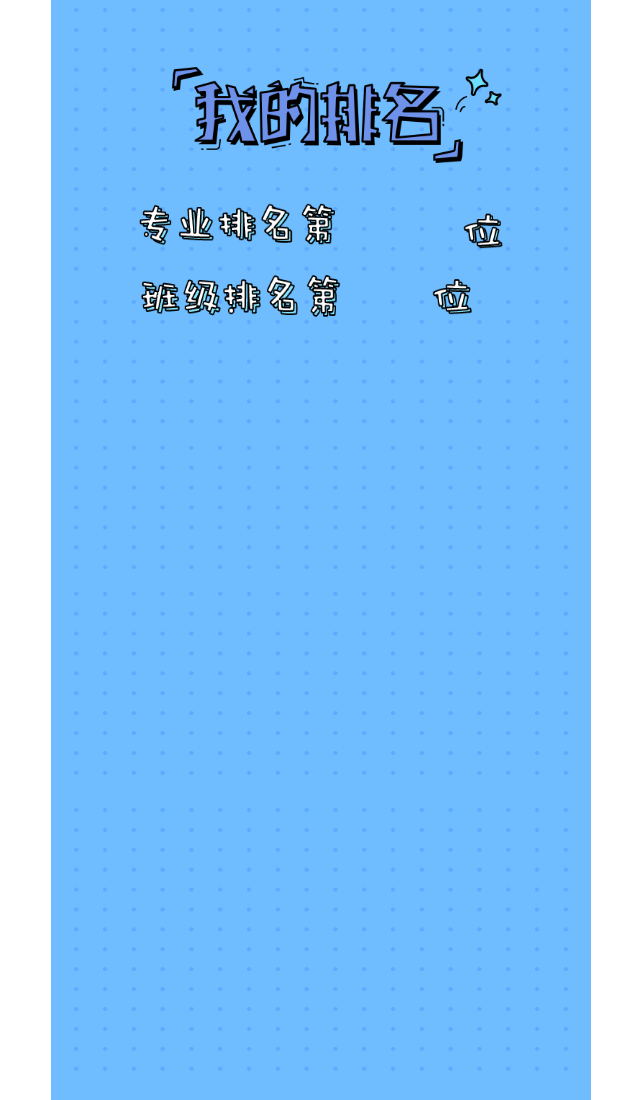
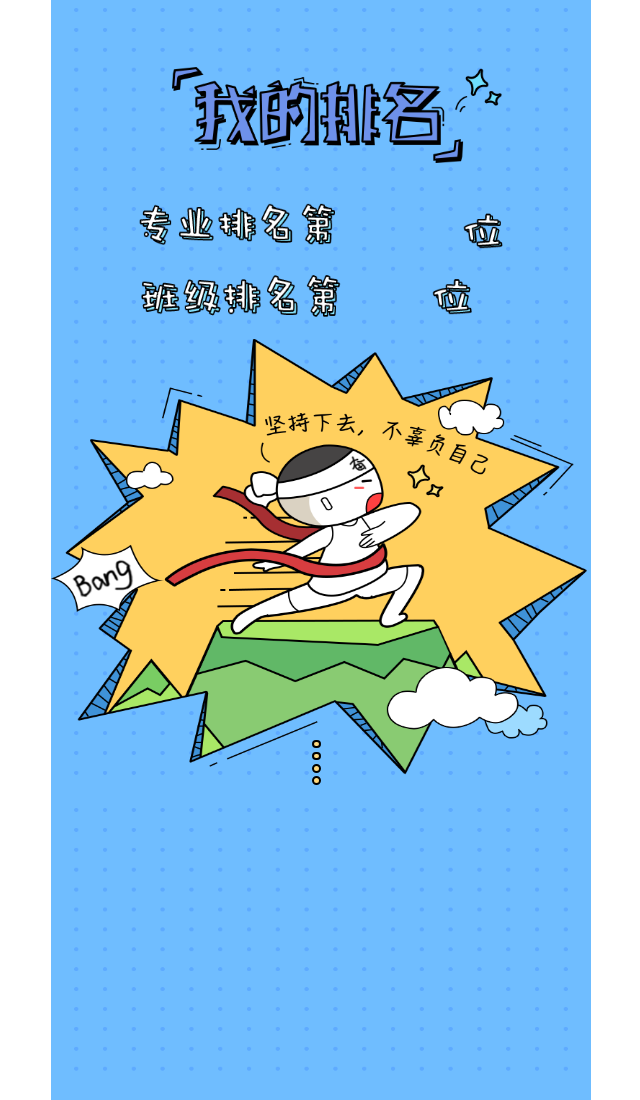
Before and after one commit to ZhqhLrb/result_summary, a plain HTML site: page index.html in a window 1280 px wide. Shown: the top 1100 px of the page, without its empty margins (319-959 px from the left). Drawn offline with Linux system fonts and the light colour scheme.

Commit message:
uptate: 排名完成 真的要睡觉了 = =

```diff
--- a/css/index.css
+++ b/css/index.css
@@ -57,3 +57,30 @@ h2 {
 .about-me .rank-detail {
   position: absolute;
 }
+.about-me .about-me-content {
+  height: 57.44%;
+  width: 100.66666667%;
+  margin-top: 0.26666667rem;
+  margin-left: auto;
+  margin-right: auto;
+}
+.about-me .about-me-content img {
+  height: 100%;
+  width: 100%;
+}
+.about-me .about-me-dots {
+  position: absolute;
+  left: 50%;
+  bottom: 0.28rem;
+  margin-left: -0.16rem;
+}
+.about-me .about-me-dots .dots {
+  display: block;
+  height: 0.16rem;
+  width: 0.16rem;
+  margin: 0.06666667rem auto 0 auto;
+  box-sizing: border-box;
+  background-color: #ffd97e;
+  border: 0.04rem solid #000;
+  border-radius: 100%;
+}
--- a/index.html
+++ b/index.html
@@ -30,6 +30,15 @@
                     <img src="img/bj.png" alt="">
                     <div class="rank-detail"></div>
                 </div>
+                <div class="about-me-content">
+                    <img src="img/logo.png" alt="">
+                </div>
+                <div class="about-me-dots">
+                    <i class="dots"></i>
+                    <i class="dots"></i>
+                    <i class="dots"></i>
+                    <i class="dots"></i>
+                </div>
             </div>
             <div class="swiper-slide"></div>
         </div>
--- a/js/index.js
+++ b/js/index.js
@@ -2,5 +2,28 @@ var mySwiper = new Swiper('.swiper-container', {
     direction: 'vertical',
     loop: false,
     height: window.innerHeight,
-    initialSlide: 1
+    initialSlide: 1,
+    speed: 500,
 });
+
+
+function judgeWidth () {
+    var dpr = window.dpr;
+    var width = window.innerWidth;
+    var title = $('.about-me-title');
+
+    if (width <= 640) {
+        title.style.marginTop = '.5rem';
+    }
+
+}
+
+function $ (ele) {
+    if (document.querySelectorAll(ele).length === 1) {
+        return document.querySelector(ele);
+    } else {
+        return document.querySelectorAll(ele);
+    }
+}
+
+judgeWidth();
```
Also changed, not shown: img/logo.png (added).
